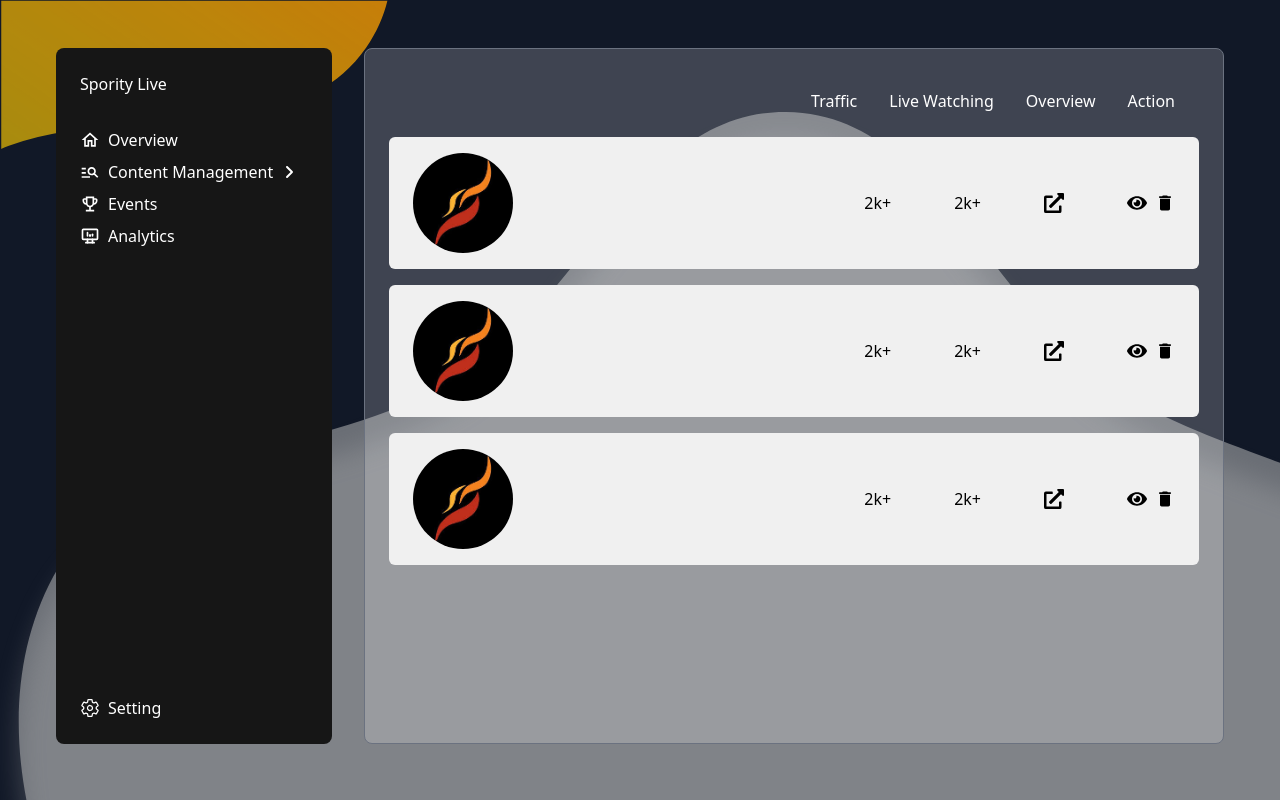
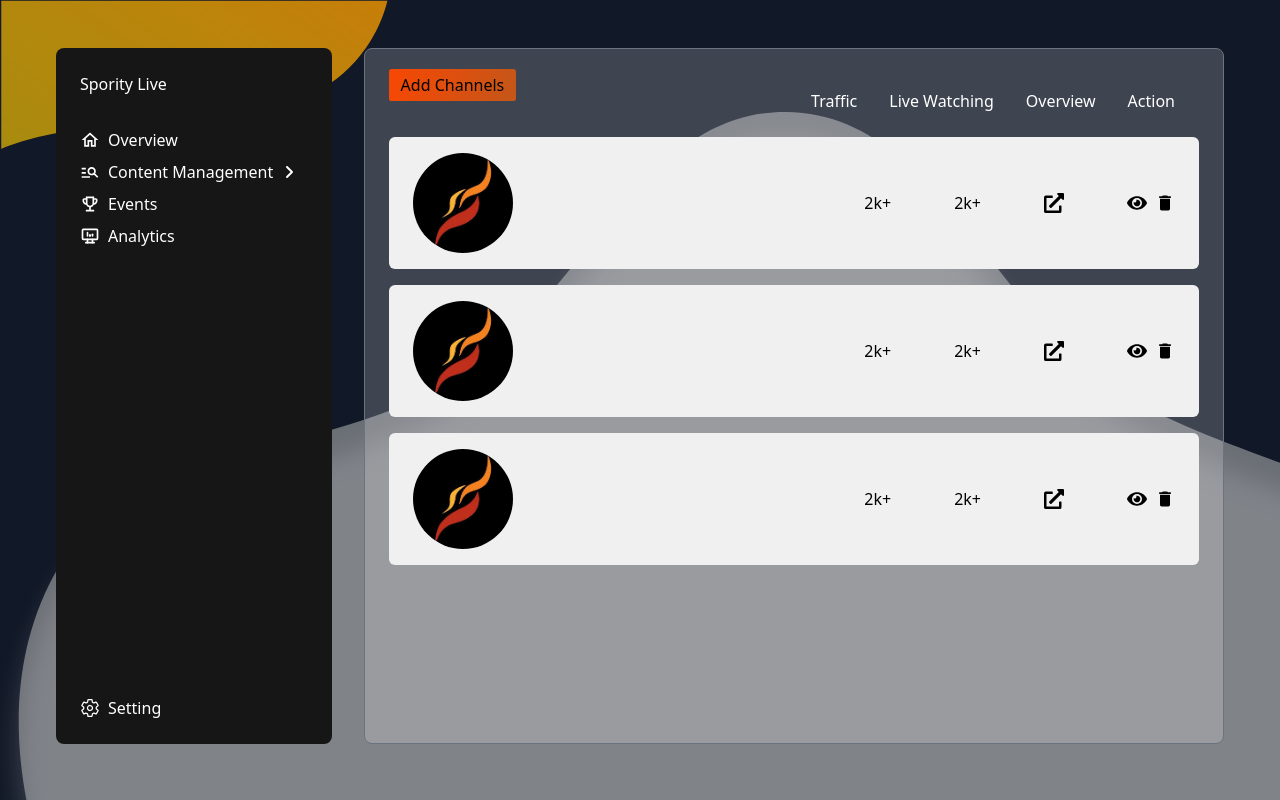
Before and after one commit to mhmAdmin1122/spority, a Next.js app: page /admin/channels in a window 1280 px wide. Built offline with nearby package versions, Linux system fonts and the light colour scheme.

Commit message:
few more changes

```diff
--- a/pages/admin/channels.tsx
+++ b/pages/admin/channels.tsx
@@ -1,7 +1,7 @@
-import React from 'react'
-import Layout from './components/Layout'
-import Head from 'next/head'
-import ChannelCard from './components/ChannelCard'
+import React from "react";
+import Layout from "./components/Layout";
+import Head from "next/head";
+import ChannelCard from "./components/ChannelCard";
 
 const ChannelsPage = () => {
   return (
@@ -9,14 +9,15 @@ const ChannelsPage = () => {
       <Head>
         <title>Spority - Admin Channels</title>
       </Head>
-      <div className='relative flex flex-col gap-2'>
-        <div className='body-box-topBar-channels flex gap-8 justify-end w-full py-4 px-6 rounded-t-md'>
+      <div className="relative flex flex-col gap-2">
+        <button className="add-channel-btn-admin">Add Channels</button>
+        <div className="body-box-topBar-channels flex gap-8 justify-end w-full py-4 px-6 rounded-t-md">
           <h3>Traffic</h3>
           <h3>Live Watching</h3>
           <h3>Overview</h3>
           <h3>Action</h3>
         </div>
-        <div className='channels-list flex flex-col w-full gap-4 h-[430px] overflow-scroll overflow-x-hidden'>
+        <div className="channels-list flex flex-col w-full gap-4 h-[430px] overflow-scroll overflow-x-hidden">
           <ChannelCard />
           <ChannelCard />
           <ChannelCard />
@@ -24,7 +25,7 @@ const ChannelsPage = () => {
         </div>
       </div>
     </Layout>
-  )
-}
+  );
+};
 
-export default ChannelsPage
+export default ChannelsPage;
--- a/styles/admin.css
+++ b/styles/admin.css
@@ -10,7 +10,7 @@
   @apply bg-[#161616] w-[280px] h-[87vh] rounded-lg p-6;
 }
 
-.add-post-btn-admin {
+.add-post-btn-admin, .add-channel-btn-admin {
   /* background-image: linear-gradient(60deg, #ff4500, #ffff00); */
   @apply absolute -top-1 left-0 rounded-[2.86px] font-medium px-3 py-1 text-black;
   background: linear-gradient(
```
